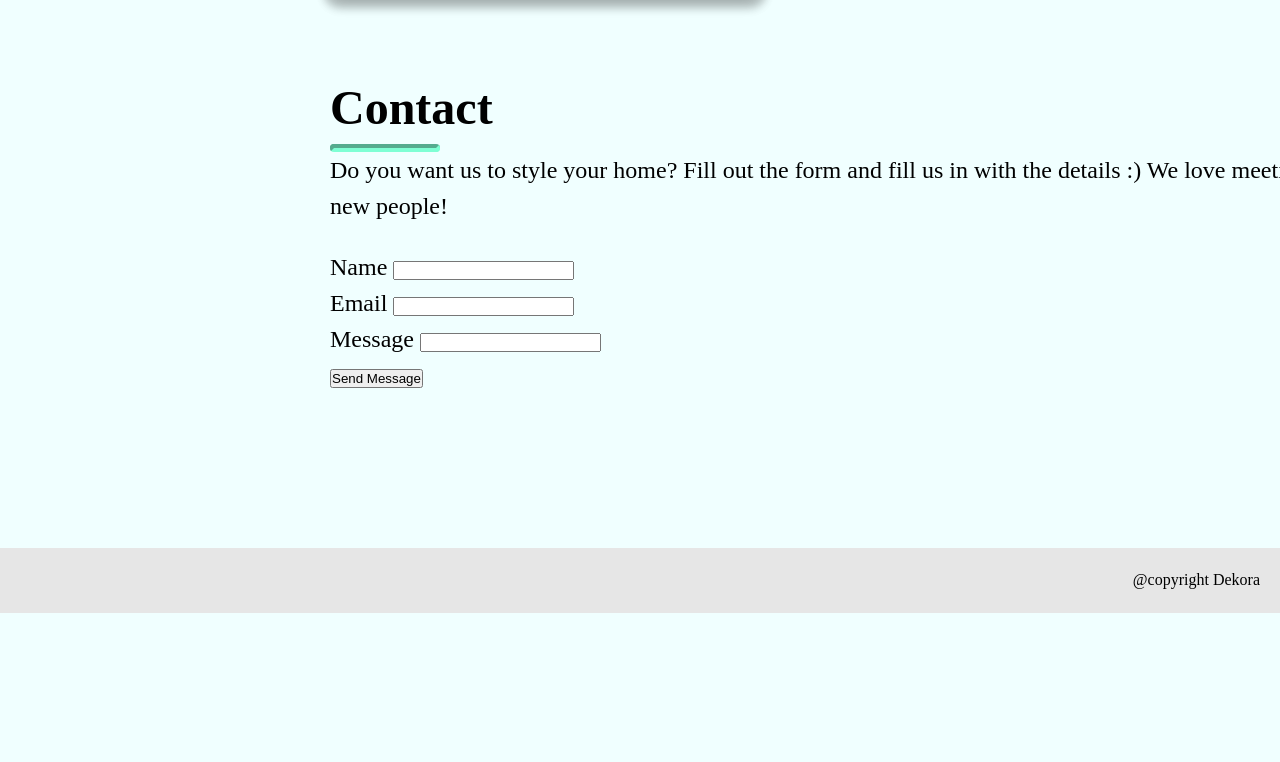
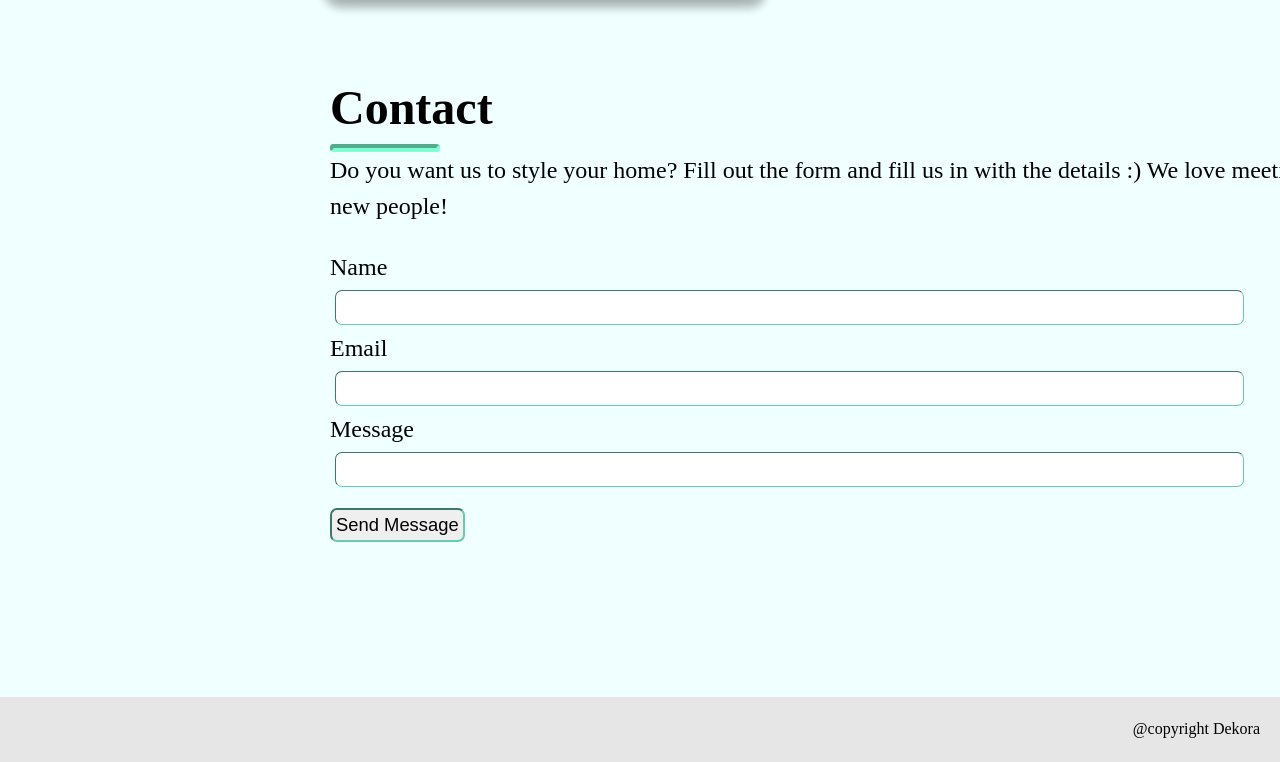
Before and after one commit to Lexutzu95/Dekora, a plain HTML site: page index.html in a window 1280 px wide. Shown: the part 5964-6726 px from the top of the page. Before the commit the page ends 6577 px from the top, so only its background shows below. Drawn offline with Linux system fonts and the light colour scheme; a web font is replaced by a local one.

Commit message:
Update style.css

```diff
--- a/style.css
+++ b/style.css
@@ -124,6 +124,35 @@ form {
   padding: 25px 0;
 }
 
+input {
+  width: 90%;
+  height: 35px;
+  padding: 5px;
+  margin: 5px;
+  display: block;
+  font-size: 1.15rem;
+  border: 1px inset rgb(102, 205, 170);
+  border-radius: 7px;
+}
+
+input:focus {
+  outline: 2px inset rgb(102, 205, 170);
+}
+
+button[type="submit"] {
+  margin-top: 16px;
+  padding: 4px;
+  font-size: 1.15rem;
+  border-radius: 7px;
+  border: 2px inset rgb(102, 205, 170);
+  cursor: pointer;
+}
+
+button[type="submit"]:active {
+  background-color: rgb(102, 205, 170);
+  transform: translateY(4px);
+}
+
 .footer {
   background-color: rgb(230, 230, 230);
   width: 100%;
```
